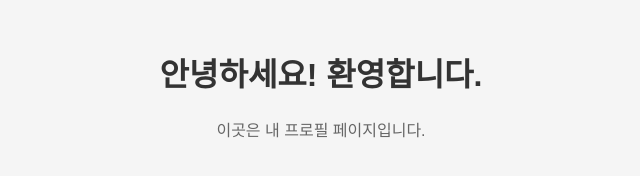
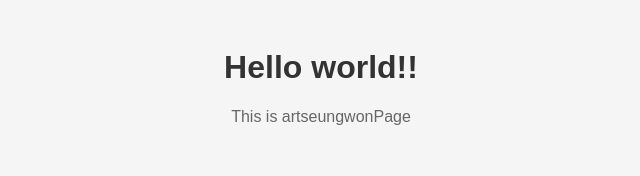
Before and after one commit to artseungwon/artseungwon.github.io, a plain HTML site: page index.html in a window 1280 px wide. Shown: the whole page, without its empty margins (319-959 px from the left). Drawn offline with Linux system fonts and the light colour scheme.

Commit message:
Update index.html

```diff
--- a/index.html
+++ b/index.html
@@ -7,7 +7,7 @@
     <title>My Profile</title>
 </head>
 <body>
-    <h1>안녕하세요! 환영합니다.</h1>
-    <p>이곳은 내 프로필 페이지입니다.</p>
+    <h1>Hello world!!</h1>
+    <p>This is artseungwonPage</p>
 </body>
 </html>
```
